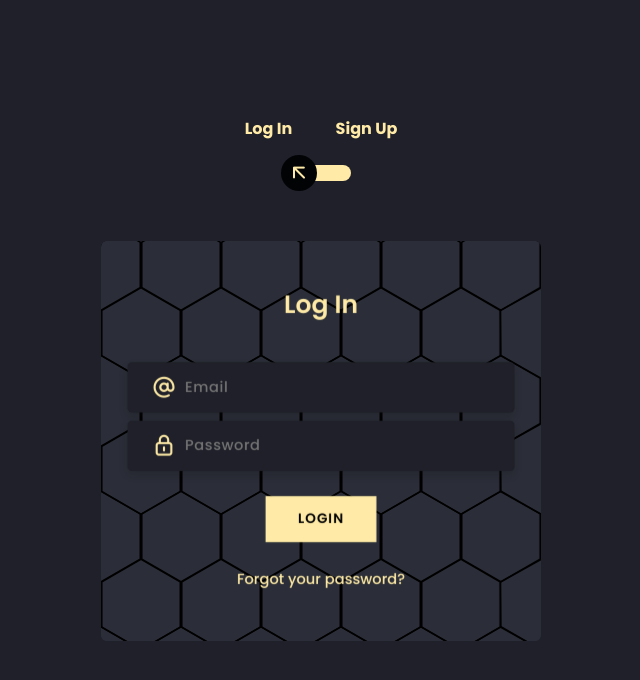
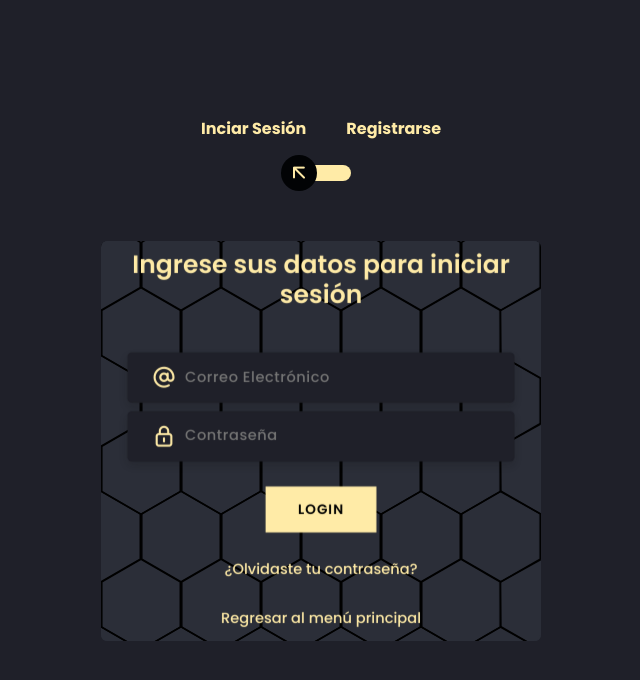
Before and after one commit to RibenDiaz232/PaginaWebTBD, a PHP site: page /login.php in a window 1280 px wide. Shown: the top 680 px of the page, without its empty margins (319-959 px from the left). Run offline with PHP 8.4, Linux system fonts and the light colour scheme.

Commit message:
Login adpatado al español porque sí :v

```diff
--- a/Chedraui/login.php
+++ b/Chedraui/login.php
@@ -17,7 +17,7 @@
 			<div class="row full-height justify-content-center">
 				<div class="col-12 text-center align-self-center py-5">
 				<div class="section pb-5 pt-5 pt-sm-2 text-center">
-						<h6 class="mb-0 pb-3"><span>Log In </span><span>Sign Up</span></h6>
+						<h6 class="mb-0 pb-3"><span>Inciar Sesión</span><span>Registrarse</span></h6>
 			          	<input class="checkbox" type="checkbox" id="reg-log" name="reg-log"/>
 			          	<label for="reg-log"></label>
 						<div class="card-3d-wrap mx-auto">
@@ -25,46 +25,48 @@
 								<div class="card-front">
 									<div class="center-wrap">
 										<div class="section text-center">
-											<h4 class="mb-4 pb-3">Log In</h4>
+											<h4 class="mb-4 pb-3">Ingrese sus datos para iniciar sesión</h4>
 											<form method="post" action="validacion.php">
 											<div class="form-group">
-												<input type=7y"email" class="form-style" name="email" placeholder="Email">
+												<input type=7y"email" class="form-style" name="email" placeholder="Correo Electrónico">
 												<i class="input-icon uil uil-at"></i>
 											</div>
 											<div class="form-group mt-2">
-												<input type="password" class="form-style" name="password" placeholder="Password">
+												<input type="password" class="form-style" name="password" placeholder="Contraseña">
 												<i class="input-icon uil uil-lock-alt"></i>
 											</div>
 											<input  type="submit" value="Login" name="login" class="btn mt-4">
 
 											</form>
-                      <p class="mb-0 mt-4 text-center"><a href="#" class="link">Forgot your password?</a></p>
+                      <p class="mb-0 mt-4 text-center"><a href="#" class="link">¿Olvidaste tu contraseña?</a></p>
+					  <p class="mb-0 mt-4 text-center"><a href="index.php" class="link">Regresar al menú principal</a></p>
 				      					</div>
 			      					</div>
 			      				</div>
 								<div class="card-back">
 									<div class="center-wrap">
 										<div class="section text-center">
-											<h4 class="mb-3 pb-3">Sign Up</h4>
+											<h4 class="mb-3 pb-3">Registrese para crear una cuenta</h4>
 											<form method="post">
 											<div class="form-group">
-												<input type="text" class="form-style" name="nombre-completo" placeholder="Full Name">
+												<input type="text" class="form-style" name="nombre-completo" placeholder="Nombre completo">
 												<i class="input-icon uil uil-user"></i>
 											</div>
 											<div class="form-group mt-2">
-												<input type="tel" class="form-style" name="numero-de-telefono" placeholder="Phone Number">
+												<input type="tel" class="form-style" name="numero-de-telefono" placeholder="Número telefónico">
 												<i class="input-icon uil uil-phone"></i>
 											</div>
                       <div class="form-group mt-2">
-												<input type="email" class="form-style" name="email" placeholder="Email">
+												<input type="email" class="form-style" name="email" placeholder="Correo Electrónico">
 												<i class="input-icon uil uil-at"></i>
 											</div>
 											<div class="form-group mt-2">
-												<input type="password" class="form-style" name="password" placeholder="Password">
+												<input type="password" class="form-style" name="password" placeholder="Contraseña">
 												<i class="input-icon uil uil-lock-alt"></i>
 											</div>
-											<input  type="submit" value="Register" name="register" class="btn mt-4">
+											<input  type="submit" value="Registrarse" name="register" class="btn mt-4">
 											</form>
+											<p class="mb-0 mt-4 text-center"><a href="index.php" class="link">Regresar al menú principal</a></p>
 				      					</div>
 			      					</div>
 			      				</div>
```
